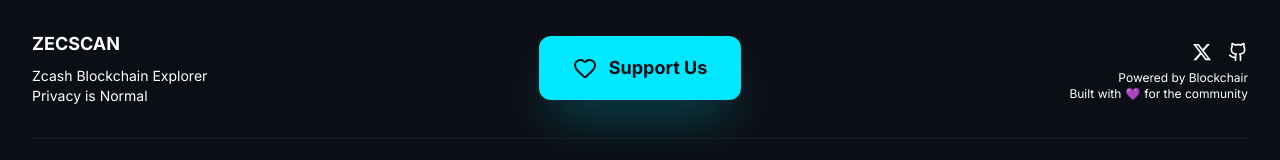
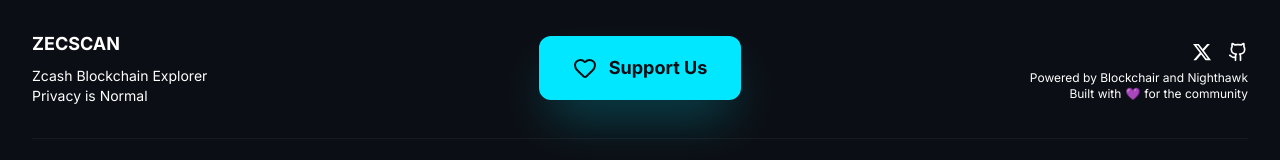
Before and after one commit to Dairus01/Zecscan, a Next.js app in the folder web/: page / in a window 1280 px wide. Shown: the part 1156-1316 px from the top of the page. Built offline with nearby package versions, Linux system fonts and the light colour scheme; no server answers.

Commit message:
Fix inbox viewing key privacy and update footer credits
- Changed inbox viewing key input type from text to password for consistency
- Updated footer to credit both Blockchair and Nighthawk
- Removed emoji from 'Since wallet birthday' dropdown label

```diff
--- a/web/src/app/decrypt/page.tsx
+++ b/web/src/app/decrypt/page.tsx
@@ -331,7 +331,7 @@ export default function DecryptPage() {
                   UNIFIED FULL VIEWING KEY
                 </label>
                 <input
-                  type="text"
+                  type="password"
                   value={viewingKey}
                   onChange={(e) => setViewingKey(e.target.value)}
                   placeholder="uview1..."
--- a/web/src/components/Footer.tsx
+++ b/web/src/components/Footer.tsx
@@ -62,7 +62,7 @@ export function Footer() {
                                         <Github className="w-5 h-5" />
                                     </a>
                                 </div>
-                                <p>Powered by Blockchair</p>
+                                <p>Powered by Blockchair and Nighthawk</p>
                                 <p className="flex items-center gap-1">
                                     Built with <span className="text-warning">💜</span> for the
                                     community
```
